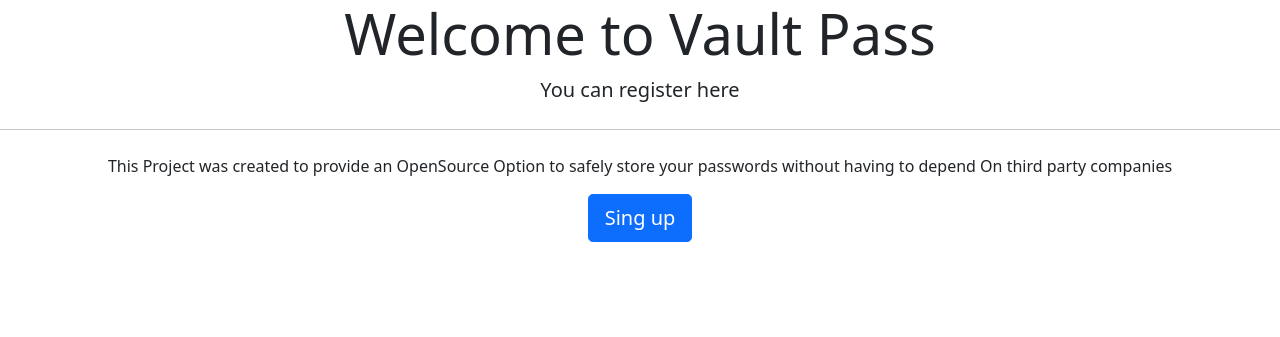
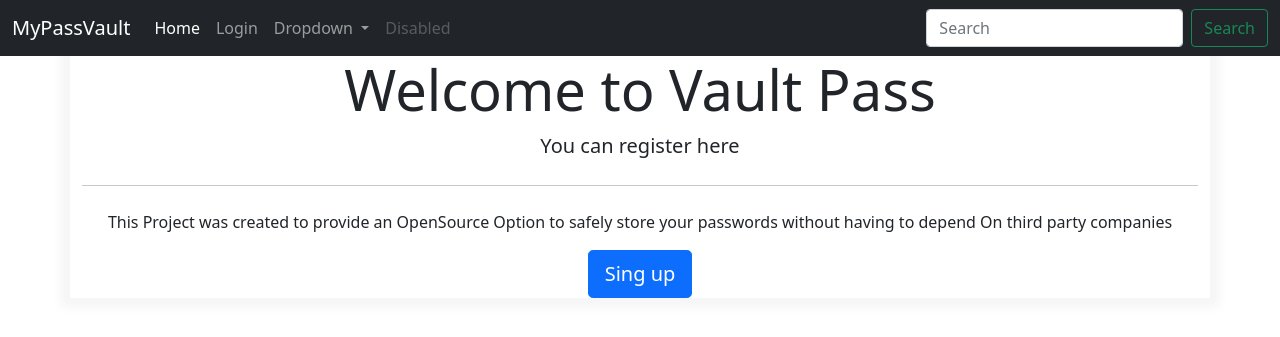
Before and after one commit to crogar/MyPassVault, a Django app: page /myvault/user in a window 1280 px wide. Shown: the top 337 px of the page. Run offline with Django 3.2, Linux system fonts and the light colour scheme.

Commit message:
changes to login/logout

```diff
--- a/mydb/views.py
+++ b/mydb/views.py
@@ -3,7 +3,7 @@ from django.http.request import HttpRequest
 from mydb.models import Account
 from mydb import forms
 from mydb.forms import UserProfileInfoForm, UserForm
-
+from django.contrib import admin
 from django.urls import reverse
 from django.contrib.auth.decorators import login_required
 from django.http import HttpResponsePermanentRedirect, HttpResponse
@@ -11,6 +11,9 @@ from django.contrib.auth import authenticate, login, logout
 
 
 # Create your views here.
+
+def index(request):
+    return render(request, 'mydb/index.html')
 
 
 def front(request):
@@ -96,7 +99,7 @@ def user_login(request):
         if user:
             if user.is_active:
                 login(request, user)
-                return HttpResponsePermanentRedirect(reverse('mydb/myvault'))
+                return HttpResponsePermanentRedirect(reverse('index'))
             else:
                 return HttpResponse("Account not active")
         else:
@@ -105,3 +108,14 @@ def user_login(request):
 
     else:
         return render(request, 'mydb/login.html', {})
+
+
+##########################################################################
+#                            LOGOUT SECTION                               #
+# View that handles request to See logout.html                            #
+##########################################################################
+
+@login_required
+def user_logout(request):
+    logout(request)
+    return HttpResponsePermanentRedirect(reverse('index'))
--- a/mypassvault/urls.py
+++ b/mypassvault/urls.py
@@ -20,7 +20,9 @@ from mydb import views
 
 
 urlpatterns = [
+    url(r'^$', views.index, name='index'),
     url('myvault/', include('mydb.urls')),
-    url(r'^$', views.user_login, name='login'),
+    url(r'user_login', views.user_login, name='login'),
+    url(r'user_logout', views.user_logout, name='logout'),
     path('admin/', admin.site.urls),
 ]
--- a/templates/mydb/base.html
+++ b/templates/mydb/base.html
@@ -26,9 +26,15 @@
                 <li class="nav-item">
                   <a class="nav-link active" aria-current="page" href="#">Home</a>
                 </li>
-                <li class="nav-item">
-                  <a class="nav-link" href="#">Link</a>
-                </li>
+                {% if user.is_authenticated %}
+                    <li class="nav-item">
+                        <a class="nav-link" href="{% url 'logout' %}">Logout</a>
+                    </li>
+                  {% else %}
+                    <li class="nav-item">
+                        <a class="nav-link" href="{% url 'login' %}">Login</a>
+                    </li>
+                  {% endif %}
                 <li class="nav-item dropdown">
                   <a class="nav-link dropdown-toggle" href="#" id="navbarDropdown" role="button" data-bs-toggle="dropdown" aria-expanded="false">
                     Dropdown
--- a/templates/mydb/index.html
+++ b/templates/mydb/index.html
@@ -1,14 +1,7 @@
 <!DOCTYPE html>
-<html lang="en">
-<head>
-    <meta charset="UTF-8">
-    <meta name="viewport" content="width=device-width, initial-scale=1.0" />
-    <meta http-equiv="X-UA-Compatible" content="ie=edge"/>
-    <title>User Site</title>
-    <link href="https://cdn.jsdelivr.net/npm/bootstrap@5.0.0-beta1/dist/css/bootstrap.min.css" rel="stylesheet" integrity="sha384-giJF6kkoqNQ00vy+HMDP7azOuL0xtbfIcaT9wjKHr8RbDVddVHyTfAAsrekwKmP1" crossorigin="anonymous">
-</head>
-<body>
-    <div class="jumbotron">
+{% extends "mydb/base.html" %}
+    {% block body_block %}
+        <div class="jumbotron">
       <h1 class="display-4" align="center">Welcome to Vault Pass</h1>
       <p class="lead" align="center">You can register here</p>
       <hr class="my-4">
@@ -16,5 +9,4 @@
           On third party companies</p>
       <center><a class="btn btn-primary btn-lg" href="{% url 'mydb:signup' %}" role="button">Sing up</a></center>
     </div>
-</body>
-</html>
+    {% endblock %}
--- a/templates/mydb/login.html
+++ b/templates/mydb/login.html
@@ -1,9 +1,10 @@
 <!DOCTYPE html>
+<link href="https://cdn.jsdelivr.net/npm/bootstrap@5.0.0-beta1/dist/css/bootstrap.min.css" rel="stylesheet" integrity="sha384-giJF6kkoqNQ00vy+HMDP7azOuL0xtbfIcaT9wjKHr8RbDVddVHyTfAAsrekwKmP1" crossorigin="anonymous">
 {% extends 'mydb/base.html' %}
 
 {% block body_block%}
     <h1> Login</h1>
-    <form action="" method="POST">
+    <form class="form-group" action="" method="POST">
         {%csrf_token%}
         <label for="username">Username:</label>
         <input type="text" name="username" placeholder="Enter Username">
```
Also changed, not shown: templates/mydb/logout.html (added, +10 -0 lines), db.sqlite3.
